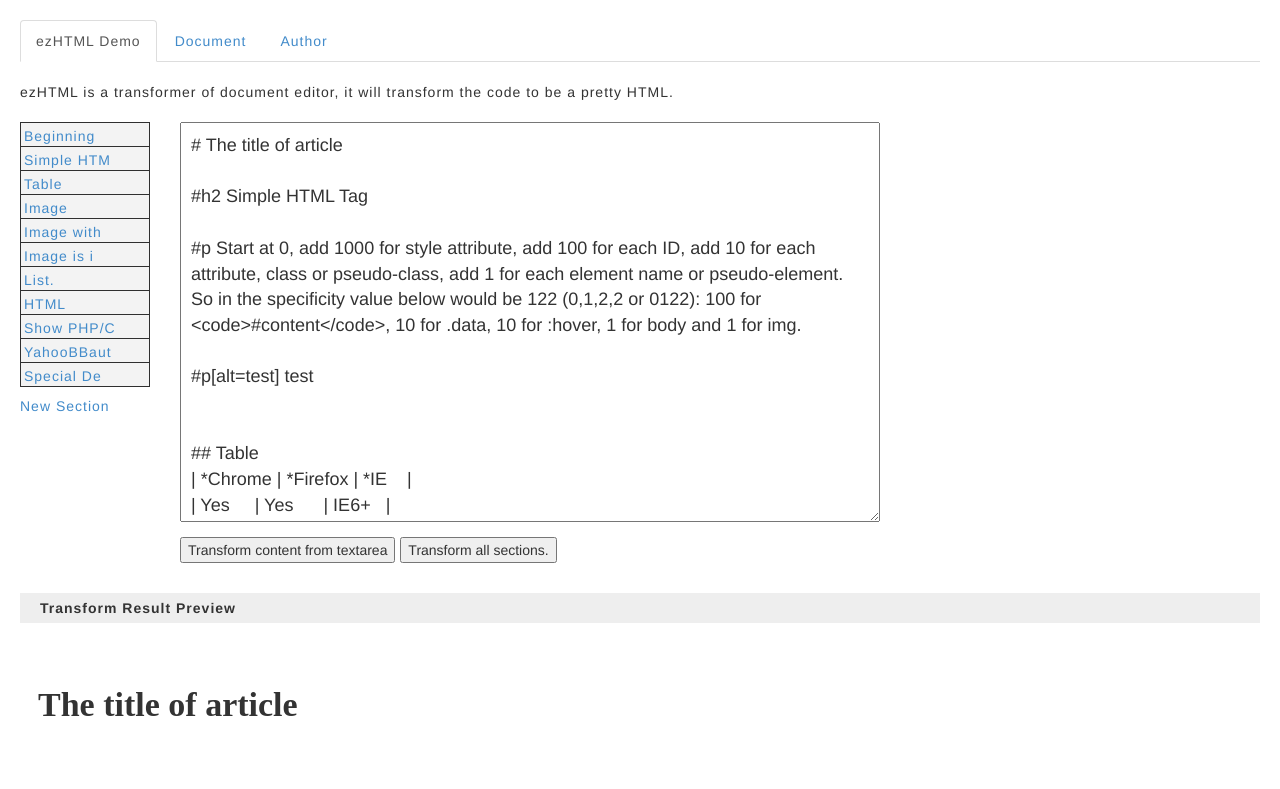
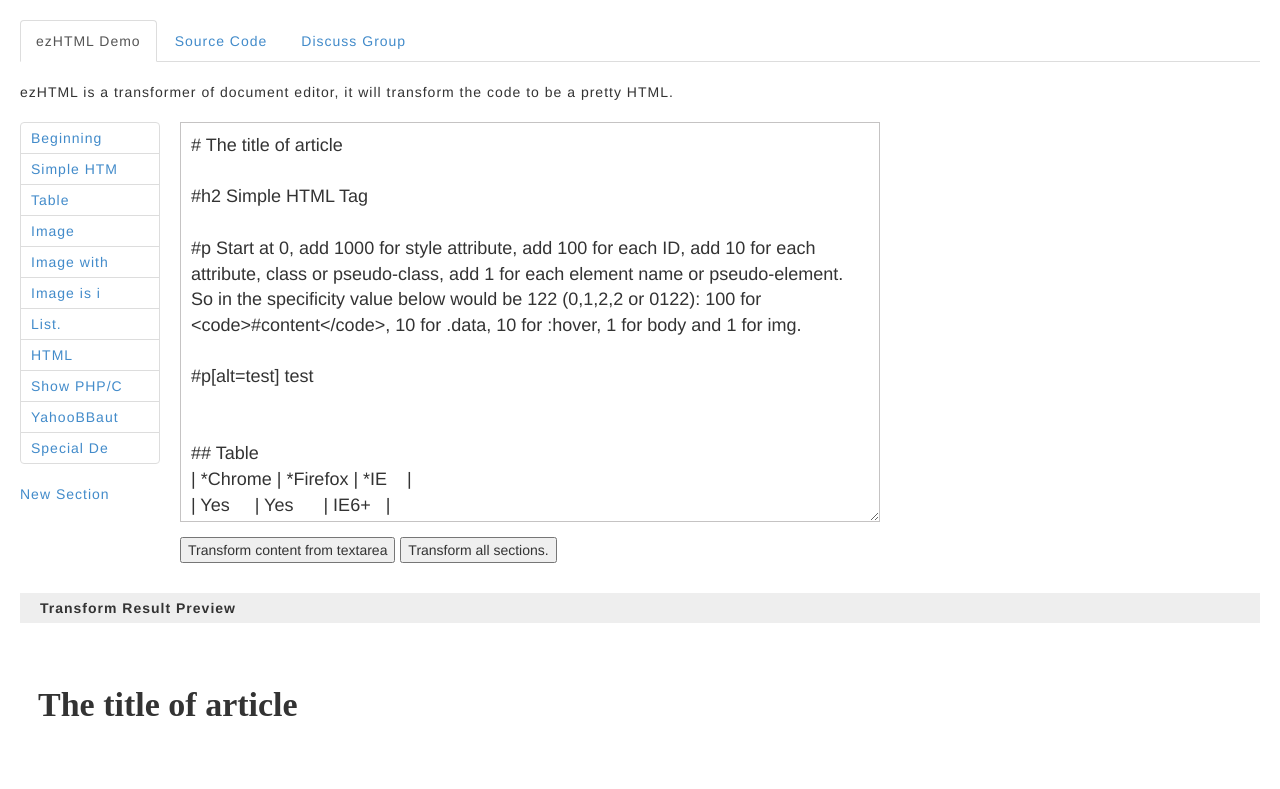
Before and after one commit to puritys/ezHTML, a plain HTML site: page gui/index.html in a window 1280 px wide. Shown: the top 789 px of the page. Drawn offline with Linux system fonts and the light colour scheme.

Commit message:
Modify style and add unit test

```diff
--- a/gui/ezGUI.js
+++ b/gui/ezGUI.js
@@ -229,11 +229,13 @@
 
 	//輸出 各個片段的 move table
 	o.outputPieceTable=function(){
-		var html="";
+		var html="", li, ul;
 		var n=this.paragraph.length,i,mat,title;
 		var re=/[\s]*(##|#h2)[\s]([^\n\r]+)/,p,a;
 		$("#"+self.config.paragraphMenu).html('');
-		for (i=0;i<n;i++) {
+        ul = document.createElement('ul');
+        ul.className = "list-group";
+  		for (i=0;i<n;i++) {
 			if (!this.paragraph[i].content || !this.paragraph[i].content.trim()) {
                 continue;
             }
@@ -245,9 +247,10 @@
 				title = "Beginning";
 			}
 
-			a=document.createElement('a');
-			a.innerHTML=title.substr(0,10);
-			a.className = "codeEditor_MenuA";
+	        li = document.createElement('li');
+            li.className = "list-group-item";
+			a = document.createElement('a');
+			a.innerHTML = title.substr(0,10);
 			a.href="#";
 			a.i=i;
 
@@ -265,11 +268,13 @@
 				return false;
 			});
 
-			$("#"+this.config.paragraphMenu).append(a);
-
+            li.appendChild(a);
+            ul.appendChild(li);
 		}
 
-		a=document.createElement('a');
+	    $("#"+this.config.paragraphMenu).append(ul);
+
+		a = document.createElement('a');
 		a.innerHTML="New Section";
 		a.href="#";
 		a.style.display="block";
--- a/gui/index.html
+++ b/gui/index.html
@@ -9,19 +9,21 @@ body{
 	letter-spacing: 1px;
     line-height: 22px;
 }
-.codeEditor_MenuA{
-	display:block;
-	width: 130px;
-	height: 25px;
-	background: #f3f3f3;
-	border: 1px solid #2f2f2f;
-	padding: 3px 0 0 3px;
-	overflow: hidden;
-	margin:0px 0 -1px 0;
-	text-decoration:none;
+
+#codeEditorLeft .list-group-item {
+    padding: 0;
 }
-.codeEditor_MenuA:hover{
-	background:#cecece;
+.list-group-item a {
+    display: block;
+    width: 100%;
+    height: 100%;
+    padding: 5px 10px;
+}
+.list-group-item a:hover {
+    background: #eee;
+}
+textarea {
+    border: 1px #C5C3C3 solid;
 }
 </style>
 <link href='bootstrap/css/bootstrap.min.css' rel="stylesheet" type="text/css">
@@ -37,8 +39,8 @@ body{
 
 <ul class="nav nav-tabs" style="margin: 0 0 20px 0;">
   <li class="active"><a href="index.html">ezHTML Demo</a></li>
-  <li><a href="#">Document</a></li>
-  <li><a href="#">Author</a></li>
+  <li><a href="https://github.com/puritys/ezHTML" target="_blank">Source Code</a></li>
+  <li><a href="https://www.facebook.com/groups/530194803766392/" target="_blank">Discuss Group</a></li>
 
 </ul>
 
```
Also changed, not shown: tests/lib/ezHTML_generatorTests.js (+18 -0 lines), lib/ezHTML_generator.js.
